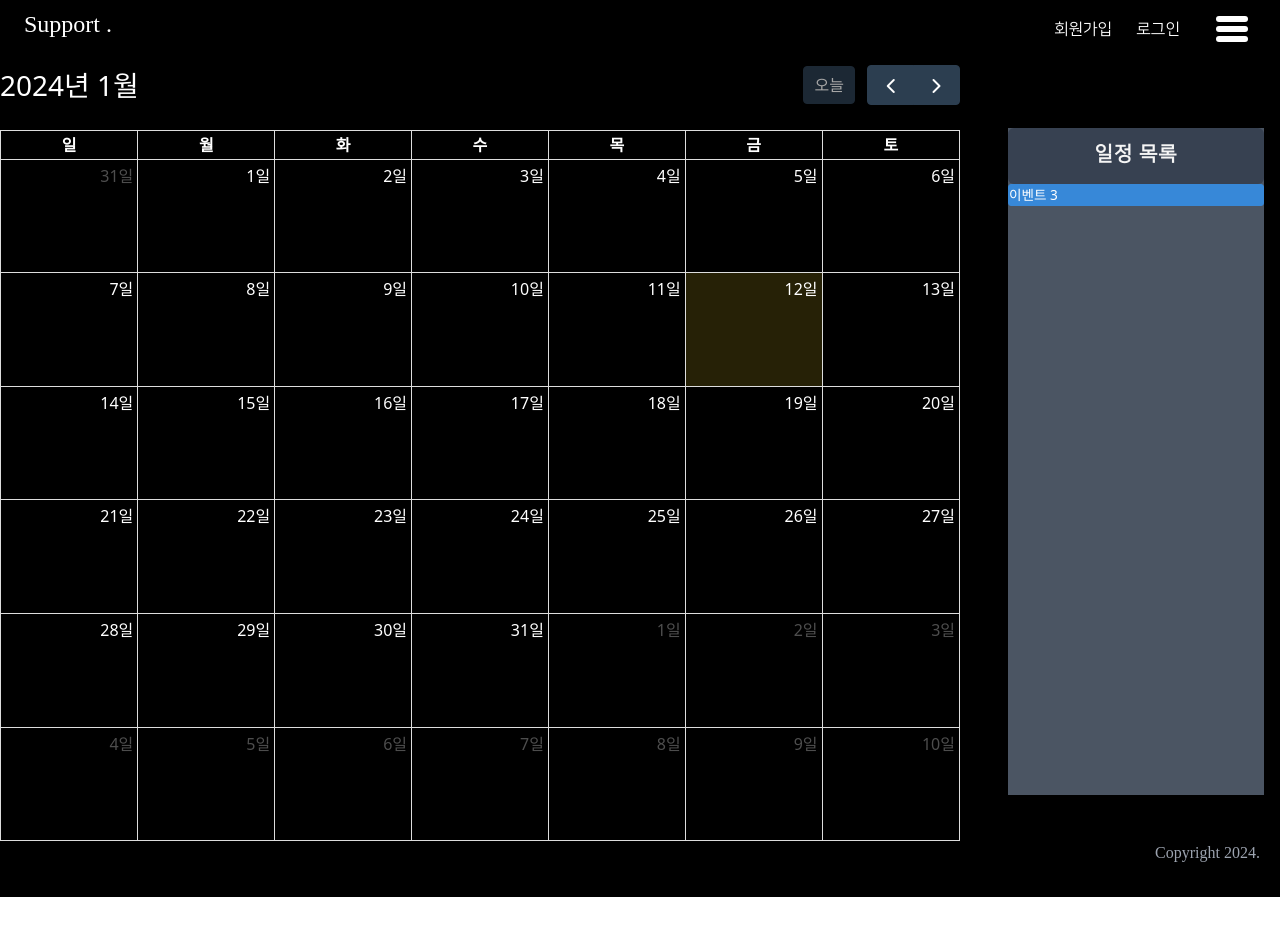
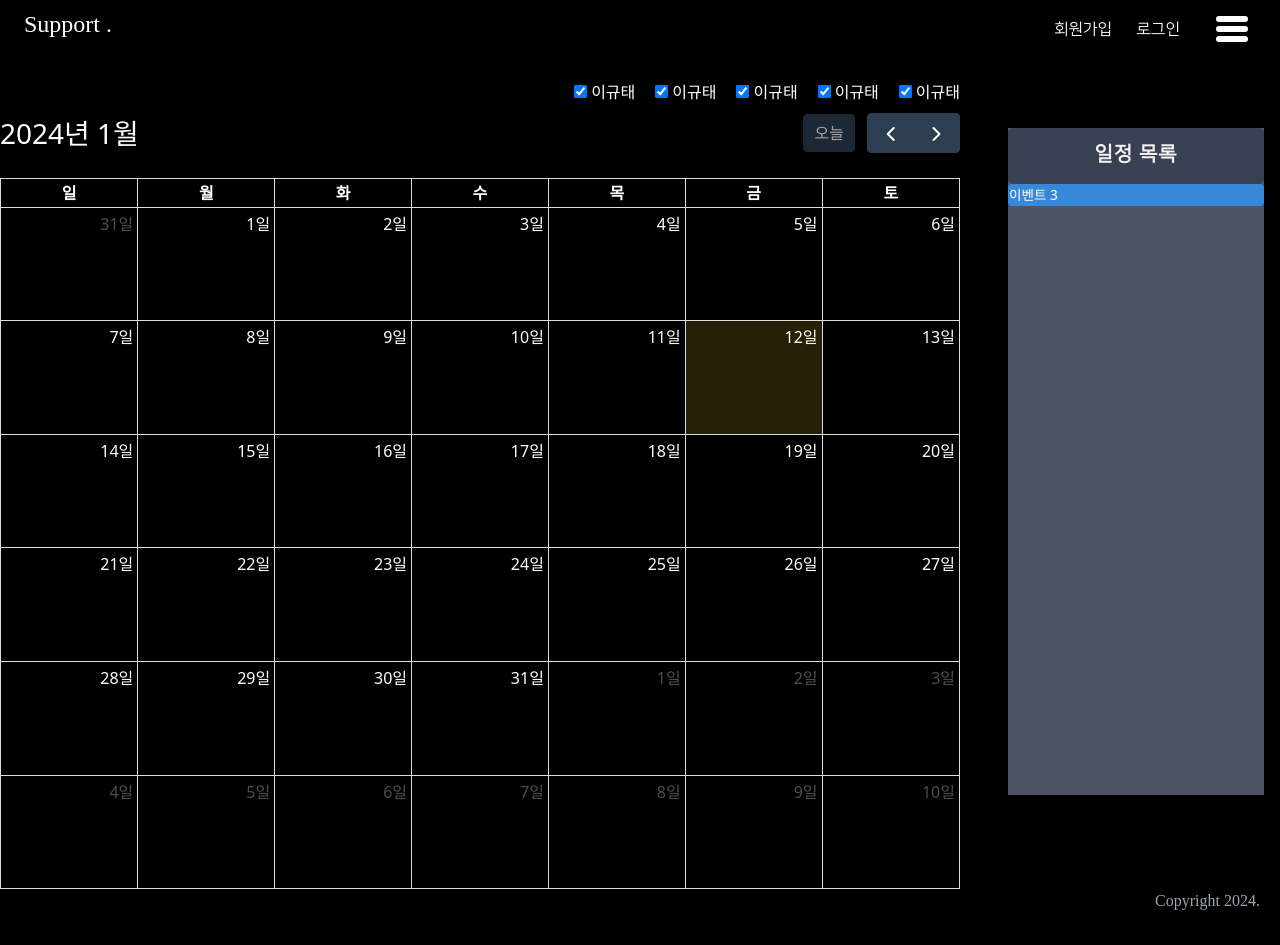
Before and after one commit to kutaelee/support-web, a React (Create React App) app in the folder src/main/reactfront/: page /inspection/plan in a window 1280 px wide. Before the commit the page ends 897 px from the top, so only its background shows below. Built offline with nearby package versions, Linux system fonts and the light colour scheme; a web font is replaced by a local one.

Commit message:
userSelectBox add

```diff
--- a/src/main/reactfront/src/component/custCalendar.js
+++ b/src/main/reactfront/src/component/custCalendar.js
@@ -6,6 +6,7 @@ import EventModal from 'component/calendarEventModal';
 import ListBox from 'component/listBox';
 import 'assist/css/customCalendar.css';
 import koLocale from '@fullcalendar/core/locales/ko';
+import UserSelectBox from './userSelectBox';
 
 const CustCalendar = () => {
   const [modalOpen, setModalOpen] = useState(false);
@@ -94,12 +95,13 @@ const CustCalendar = () => {
   return (
     <div>
       <div className='pt-10 w-3/4 h-5/6 inline-block'>
-        <h2>나만의 캘린더</h2>
+      <UserSelectBox />
         <div className="calendar-container" >
           <FullCalendar {...calendarOptions} ref={calendarRef} />
           <EventModal isOpen={modalOpen} onClose={handleModalClose} onSave={handleModalSave} initialEvent={selectedEvent} onEventDelete={onEventDelete} />
         </div>
       </div>
+
       <ListBox events={events} setEvents={setEvents} calendarRef={calendarRef} />
     </div>
   );
--- /dev/null
+++ b/src/main/reactfront/src/component/userSelectBox.js
@@ -0,0 +1,59 @@
+import React from 'react';
+
+const UserSelectBox = (props) => {
+
+    return (
+
+        <div className='w-full text-right mt-10 mb-2 text-white'>
+            <div>
+                <label className='ml-5'>
+                    <input
+                        className='mr-1'
+                        type='checkbox'
+                        id='scales'
+                        name='scales'
+                        defaultChecked={true}/>
+                    이규태
+                </label>
+                <label className='ml-5'>
+                    <input
+                        className='mr-1'
+                        type='checkbox'
+                        id='scales'
+                        name='scales'
+                        defaultChecked={true}/>
+                    이규태
+                </label>
+                <label className='ml-5'>
+                    <input
+                        className='mr-1'
+                        type='checkbox'
+                        id='scales'
+                        name='scales'
+                        defaultChecked={true}/>
+                    이규태
+                </label>
+                <label className='ml-5'>
+                    <input
+                        className='mr-1'
+                        type='checkbox'
+                        id='scales'
+                        name='scales'
+                        defaultChecked={true}/>
+                    이규태
+                </label>
+                <label className='ml-5'>
+                    <input
+                        className='mr-1'
+                        type='checkbox'
+                        id='scales'
+                        name='scales'
+                        defaultChecked={true}/>
+                    이규태
+                </label>
+            </div>
+        </div>
+    );
+};
+
+export default UserSelectBox;
```
